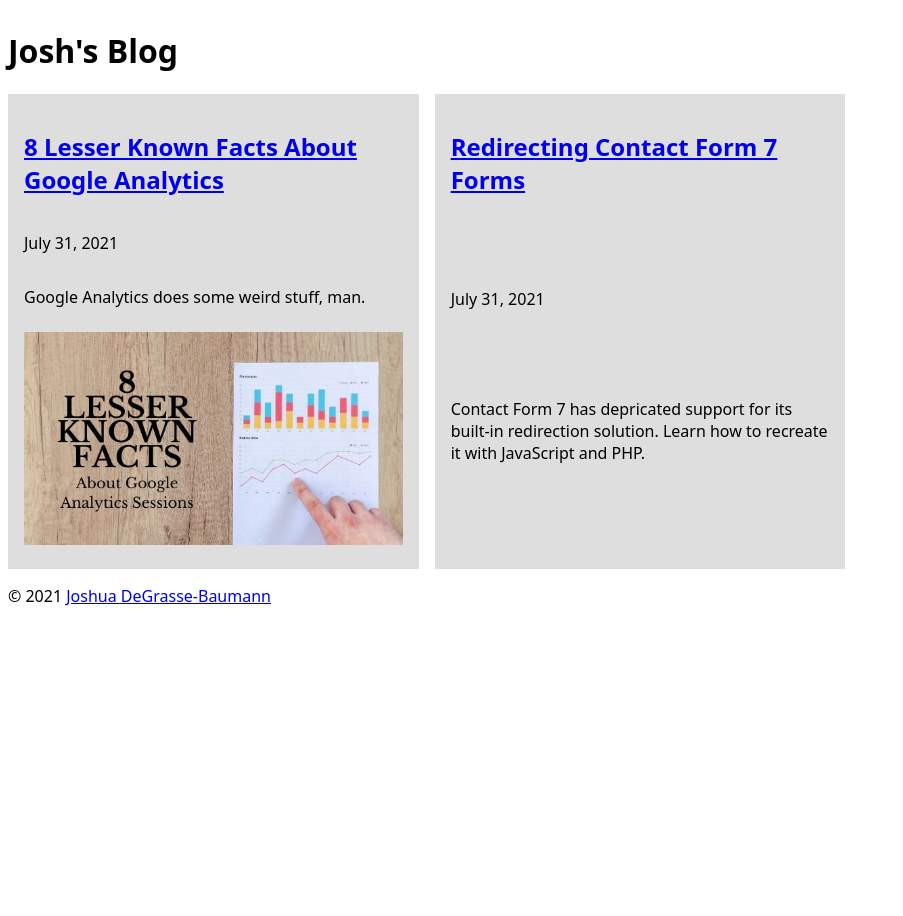
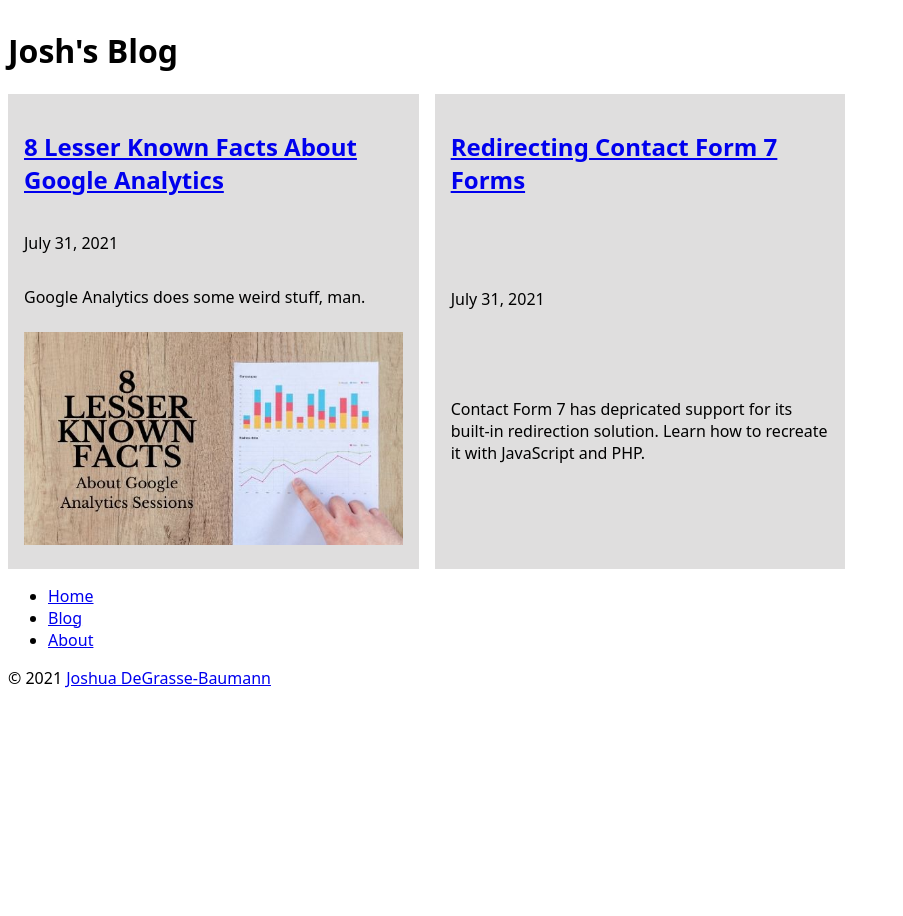
Before and after one commit to jdegbau/jdegbau.github.io, a Jekyll site: the page built from blog.md, in a window 1280 px wide. Shown: the whole page, without its empty margins (0-903 px from the left). Built offline with Jekyll 4.4.1, drawn with Linux system fonts in a browser that asks for light colours.

Commit message:
Added beginnings of a nav

```diff
--- a/_includes/footer.html
+++ b/_includes/footer.html
@@ -1 +1,8 @@
+<nav id="main-nav">
+    <ul>
+        <li><a href="/">Home</a></li>
+        <li {% if page.url contains '/blog/' %}class="active"{% endif %}><a href="/blog/">Blog</a></li>
+        <li {% if page.url contains '/about' %}class="active"{% endif %}><a href="/about/">About</a></li>
+    </ul>
+</nav>
 <span>&copy; {{ site.time | date: '%Y' }} <a href="/">Joshua DeGrasse-Baumann</a></span>
```
